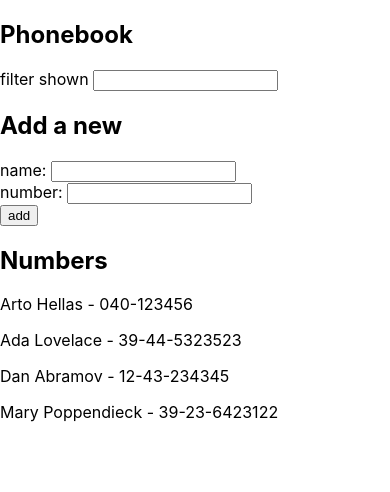
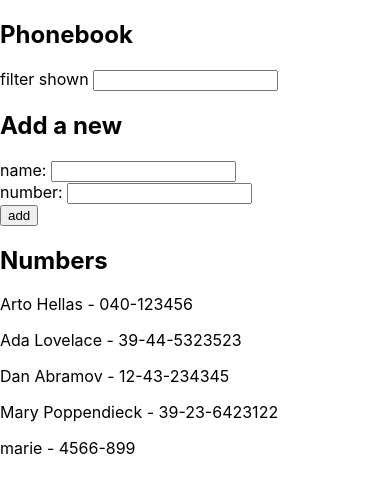
Before and after one commit to jeanm65/Part2-fullStackOpen, a React (Create React App) app: page / in a window 390 px wide. Shown: the top 492 px of the page. Built offline with nearby package versions, Linux system fonts and the light colour scheme; data requests are answered from the project's data file.

Commit message:
exercice2.15-Phonebook step7, adding marie to our database and it's done successfuly

```diff
--- a/db.json
+++ b/db.json
@@ -19,6 +19,11 @@
       "name": "Mary Poppendieck",
       "number": "39-23-6423122",
       "id": 4
+    },
+    {
+      "name": "marie",
+      "number": "4566-899",
+      "id": 5
     }
   ]
 }
--- a/src/App.jsx
+++ b/src/App.jsx
@@ -29,11 +29,14 @@ const App = () => {
     }
     const nameObject = {
       name: newName,
+      number: newNumber,
       id: persons.length + 1,
-      number: newNumber,
     };
     setPersons(persons.concat(nameObject));
     setNewName("");
+    axios.post("http://localhost:3001/persons", nameObject).then((res) => {
+      console.log(res);
+    });
   };
 
   //Search and filter
@@ -47,7 +50,8 @@ const App = () => {
     persons.filter((person) =>
       person.name.toLowerCase().includes(search.toLowerCase())
     )
-  ) : (<h2>No results found!</h2>
+  ) : (
+    <h2>No results found!</h2>
   );
 
   return (
```
Lines whose indentation alone changed are shown as unchanged.
